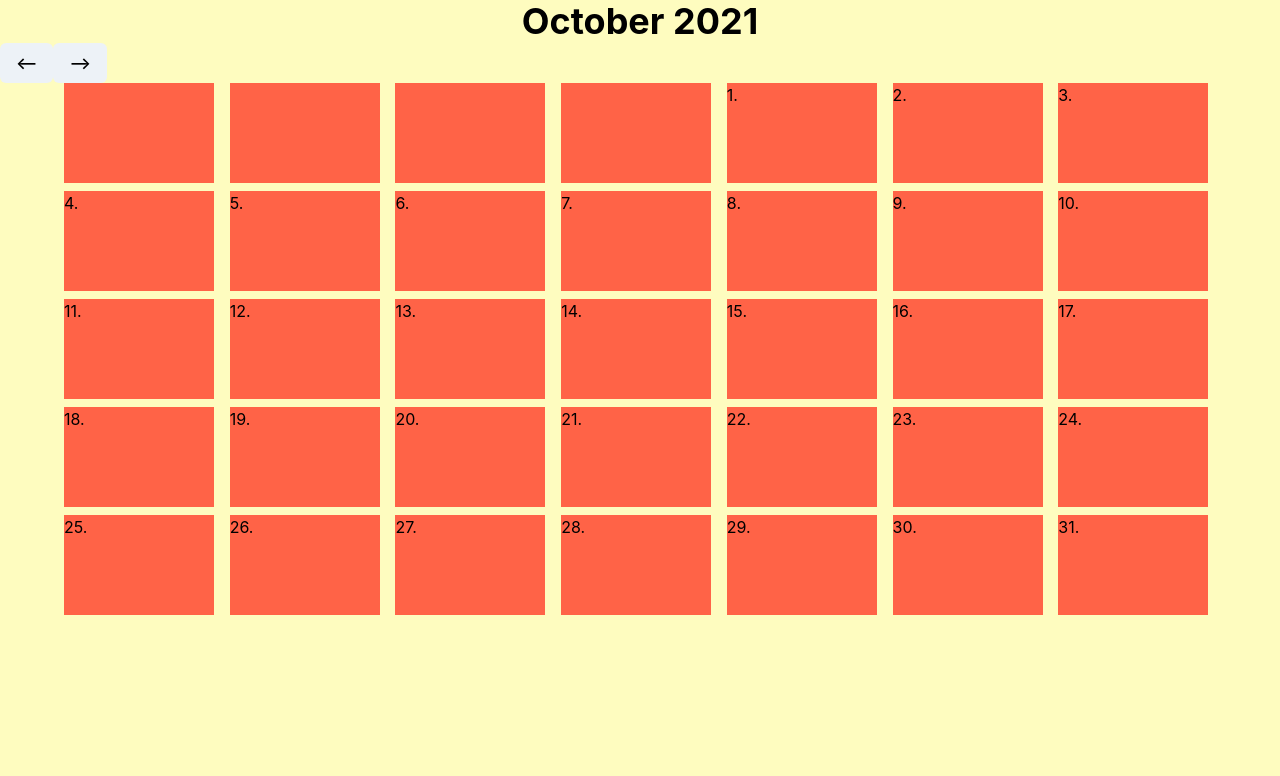
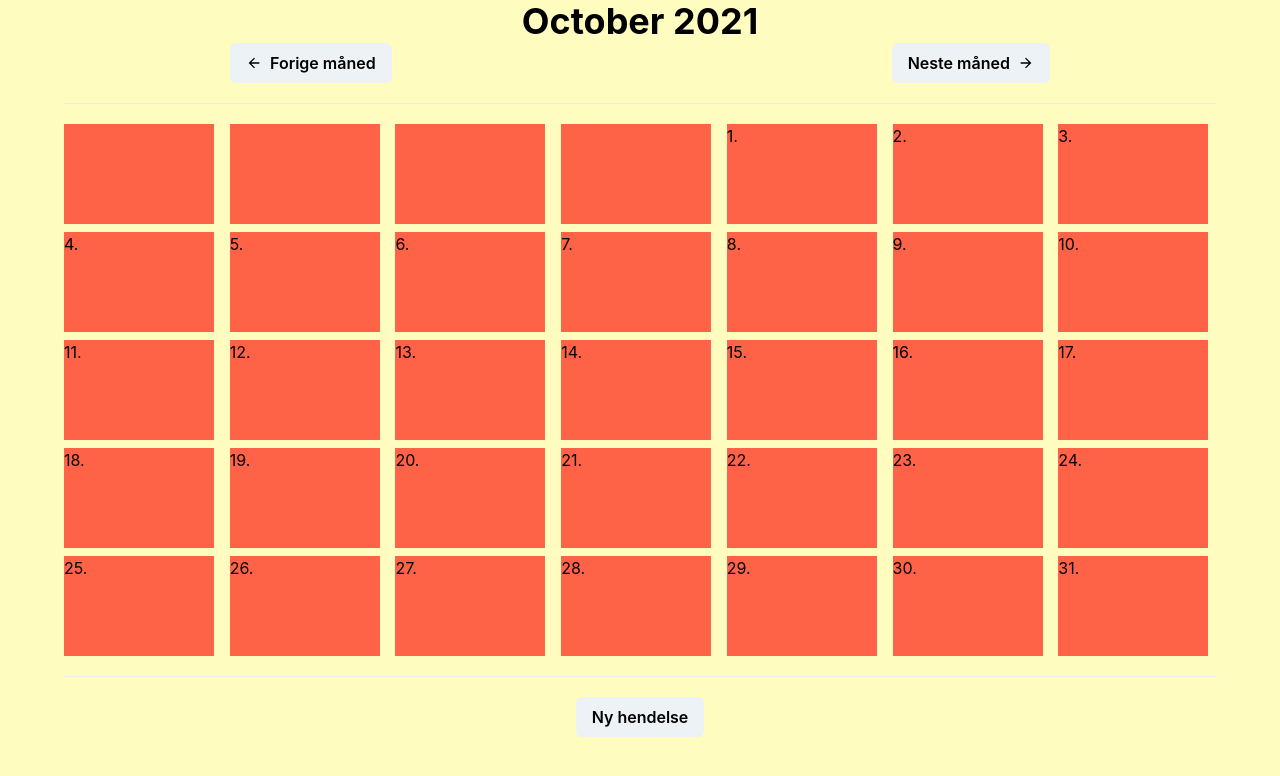
Before and after one commit to MartinSkatvedt/IT1901-Project, a React (Create React App) app in the folder calendar-client/: page /calendar in a window 1280 px wide. Shown: the top 776 px of the page. Built offline with nearby package versions, Linux system fonts and the light colour scheme.

Commit message:
some styling, code cleaning and routing

```diff
--- a/calendar-client/package.json
+++ b/calendar-client/package.json
@@ -3,6 +3,7 @@
   "version": "0.1.0",
   "private": true,
   "dependencies": {
+    "@chakra-ui/icons": "^1.0.16",
     "@chakra-ui/react": "^1.6.10",
     "@emotion/react": "^11.5.0",
     "@emotion/styled": "^11.3.0",
--- a/calendar-client/src/pages/Calendar.tsx
+++ b/calendar-client/src/pages/Calendar.tsx
@@ -1,13 +1,17 @@
 import React, { FC, useState, useEffect } from "react";
-import { Grid, GridItem, Box, Heading, Button } from "@chakra-ui/react";
+import { Grid, GridItem, Box, Heading, Button, HStack, Center, Divider  } from "@chakra-ui/react";
+import {ArrowForwardIcon, ArrowBackIcon} from "@chakra-ui/icons";
+import { BrowserRouter as Router, Switch, Route, Link, useRouteMatch } from "react-router-dom";
+import Event from "./Event";
 const Calendar: FC = () => {
+	const match = useRouteMatch();
 	const [currentYear, setCurrentYear] = useState(2021);
 	const [currentMonth, setCurrentMonth] = useState(10);
 
 	useEffect(() => {
-		const date = new Date(), y: number = date.getFullYear(), m: number = date.getMonth();
-		setCurrentMonth(m);
-		setCurrentYear(y);
+		const date = new Date();
+		setCurrentMonth(date.getMonth());
+		setCurrentYear(date.getFullYear());
 	}, []);
 
 	const month = new Date(currentYear, currentMonth, 1).toLocaleString("default", { month: "long" });
@@ -49,8 +53,14 @@
 	return (
 		<Box>
 			<Heading textAlign="center">{month} {currentYear}</Heading>
-			<Button onClick={prevMonth}>{"<--"}</Button>
-			<Button onClick={nextMonth}>{"-->"}</Button>
+			<Center>
+				<HStack spacing={500}>
+					<Button leftIcon={<ArrowBackIcon/>} onClick={prevMonth}>Forige måned</Button>
+					<Button rightIcon={<ArrowForwardIcon/>} onClick={nextMonth}>Neste måned</Button>
+				</HStack>
+			</Center>
+			<Divider w="90%" m={5} ml="auto" mr="auto"/>
+
 			<Grid templateColumns="repeat(7, 1fr)"
 				templateRows="repeat(5, 1fr)"
 				gap={2}
@@ -59,8 +69,19 @@
 				mr ="auto">
 				{gridItems}
 			</Grid>
+			<Divider w="90%" m={5} ml="auto" mr="auto"/>
+			<Center>
+				<Button>
+					<Link to="/event">Ny hendelse</Link>
+				</Button>
+			</Center>
+
+			<Switch>
+				<Route path="/event">
+					<Event />
+				</Route>
+			</Switch>
 		</Box>
-
 	);
 };
 
--- a/calendar-client/src/pages/Event.tsx
+++ b/calendar-client/src/pages/Event.tsx
@@ -1,6 +1,9 @@
 import React, { FC } from "react";
+import { useRouteMatch } from "react-router-dom";
 
 const Event: FC = () => {
+	const match = useRouteMatch();
+
 	return <div>Event</div>;
 };
 
```
Also changed, not shown: 1 other file (tests, documents, lock files or other folders).
